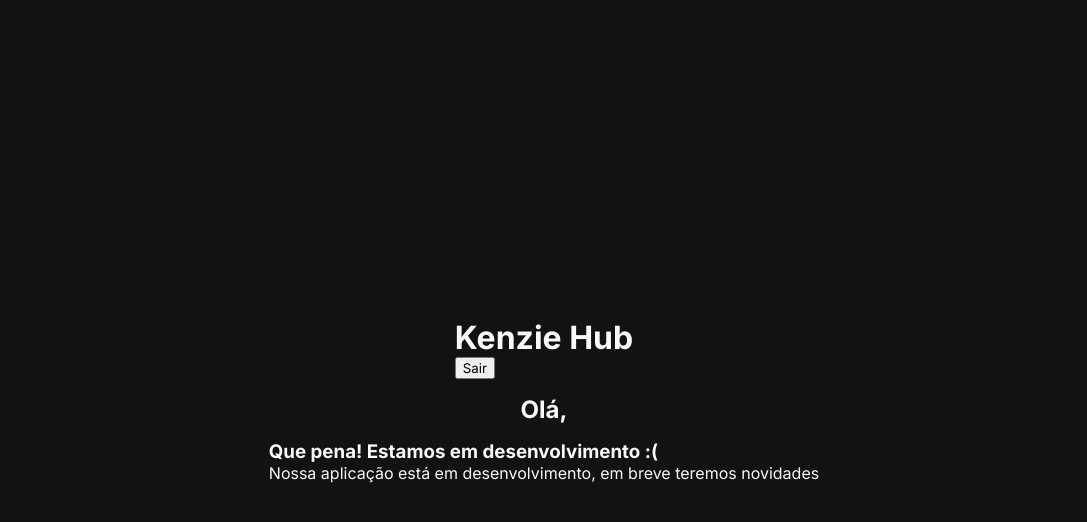
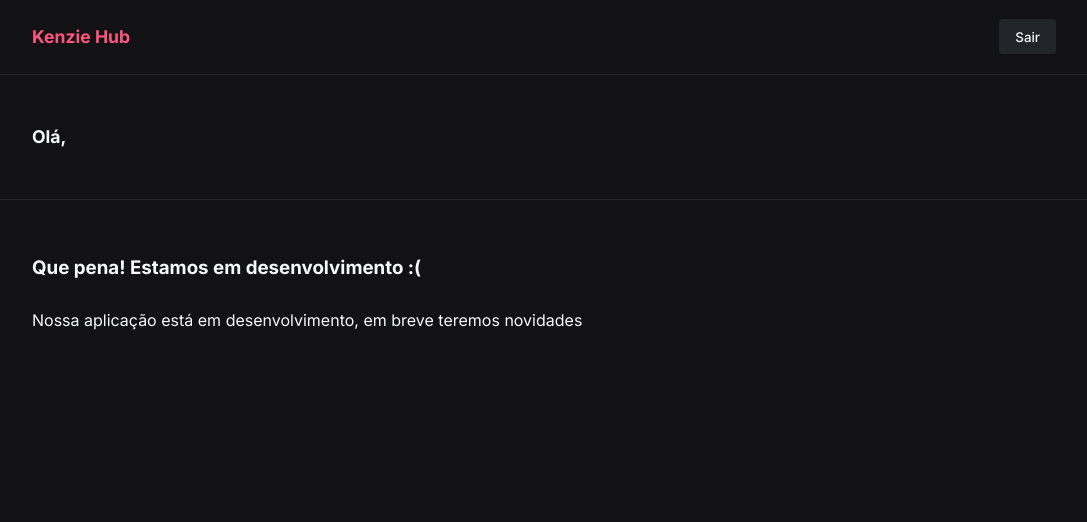
Before and after one commit to Kenzie-Academy-Brasil-Developers/kenzieHub-s314-s407, a React (Create React App) app: page /dashboard in a window 1280 px wide. Shown: the top 522 px of the page, without its empty margins (96-1183 px from the left). Built offline with nearby package versions, Linux system fonts and the light colour scheme.

Commit message:
Finish: MVP concluído!

```diff
--- a/src/App.jsx
+++ b/src/App.jsx
@@ -4,7 +4,6 @@
 import GlobalStyle from "./styles/global";
 import { BaseContainer } from "./styles/Container";
 import NotificationBox from "./components/NotificationBox";
-import { useEffect } from "react";
 
 const App = () => {
   const [messageStatus, setMessageStatus] = useState({
--- a/src/components/Input/index.jsx
+++ b/src/components/Input/index.jsx
@@ -34,9 +34,9 @@
           onBlur={() => setBlur(false)}
           defaultValue="Módulo 1: (Frontend básico)"
         >
-          <option value="Módulo 1: (Frontend básico)">Módulo 1</option>
-          <option value="Módulo 2: (Frontend avançado)">Módulo 2</option>
-          <option value="Módulo 3: (React)">Módulo 3</option>
+          <option value="Módulo 1: Frontend básico">Módulo 1</option>
+          <option value="Módulo 2: Frontend avançado">Módulo 2</option>
+          <option value="Módulo 3: React">Módulo 3</option>
         </StyledSelect>
       ) : (
         <>
--- a/src/components/NotificationBox/index.jsx
+++ b/src/components/NotificationBox/index.jsx
@@ -1,15 +1,20 @@
 import { Notification, NotificationContainer } from "./styles";
 import { AiFillCheckCircle } from "react-icons/ai";
+import { GiHand } from "react-icons/gi"
 import { RiErrorWarningFill } from "react-icons/ri";
 
 const NotificationBox = ({ content }) => {
   return (
     content.status && (
       <NotificationContainer>
-        {content.type === "SUCCESS" ? (
+        {content.type !== "FAIL" ? (
           <Notification>
             <div className="notification__content">
-              <AiFillCheckCircle className="icon-success" />
+              {content.type === "SUCCESS" ? (
+                <AiFillCheckCircle className="icon-success" />
+              ) : (
+                <GiHand className="icon-success" />
+              )}
               <h5>{content.message}</h5>
             </div>
             <div className="n-load n-success"></div>
--- a/src/components/Tooltip/styles.js
+++ b/src/components/Tooltip/styles.js
@@ -4,6 +4,7 @@
   display: flex;
   align-items: center;
   cursor: help;
+  z-index: 1;
 
   svg {
     height: 1.1rem;
--- a/src/pages/Dashboard/index.jsx
+++ b/src/pages/Dashboard/index.jsx
@@ -1,18 +1,22 @@
 import { useNavigate } from "react-router-dom";
+import Button from "../../components/Button";
 
-const Home = ({ user }) => {
+import { DashboardPage, Header } from "./styles";
+
+const Home = ({ user, notificator }) => {
   const navigate = useNavigate()
   const handleLogout = () => {
     window.localStorage.clear()
+    notificator(`Até a próxima ${user.name.split(" ")[0]}!`, )
     navigate("/login")
   }
 
   return (
-    <>
-      <header>
+    <DashboardPage>
+      <Header>
         <h1>Kenzie Hub</h1>
-        <button onClick={handleLogout}>Sair</button>
-      </header>
+        <Button handler={handleLogout}>Sair</Button>
+      </Header>
       <section>
         <h2>Olá, {user.name}</h2>
         <span>{user.course_module}</span>
@@ -21,7 +25,7 @@
         <h3>Que pena! Estamos em desenvolvimento :{"("}</h3>
         <p>Nossa aplicação está em desenvolvimento, em breve teremos novidades</p>
       </main>
-    </>
+    </DashboardPage>
   );
 };
 
--- /dev/null
+++ b/src/pages/Dashboard/styles.js
@@ -0,0 +1,59 @@
+import styled from "styled-components";
+
+export const DashboardPage = styled.div`
+  min-width: 100%;
+  min-height: 100vh;
+
+  section {
+    display: flex;
+    flex-direction: column;
+    justify-content: space-between;
+    border-top: 1px solid var(--color-grey-3);
+    border-bottom: 1px solid var(--color-grey-3);
+    padding: 2.5rem 10%;
+    line-height: 2.5;
+
+    h2 {
+      font-size: 1.1rem;
+      font-weight: 700;
+    }
+
+    span {
+      font-size: 0.8rem;
+      color: var(--color-grey-1);
+      font-weight: 600;
+    }
+  }
+
+  main {
+    display: none;
+    line-height: 3;
+    padding: 2.5rem 10%;
+  }
+
+  @media (min-width: 690px) {
+    section {
+      align-items: center;
+      flex-direction: row;
+    }
+
+    main {
+      display: flex;
+      flex-direction: column;
+    }
+  }
+`;
+
+export const Header = styled.header`
+  display: flex;
+  width: 100%;
+  justify-content: space-between;
+  align-items: center;
+  padding: 1.2rem 10%;
+  box-sizing: border-box;
+
+  h1 {
+    font-size: 1.1rem;
+    color: var(--color-primary);
+  }
+`;
--- a/src/pages/Login/index.jsx
+++ b/src/pages/Login/index.jsx
@@ -8,30 +8,12 @@
 import CustomInput from "../../components/Input";
 import Button from "../../components/Button";
 
-const Login = ({ message, handleMessage, handleUser }) => {
+const Login = ({ handleUser, notificator }) => {
   const navigate = useNavigate();
 
   const { register, handleSubmit, formState: { errors } } = useForm({
     resolver: yupResolver(loginSchema),
   });
-
-  const handleNotification = (input, type) => {
-    if (message.status) {
-      handleMessage({ ...message, status: false });
-
-      handleMessage({ message: input, type: type, status: true });
-
-      setTimeout(() => {
-        handleMessage({ ...message, status: false });
-      }, 5000);
-    } else {
-      handleMessage({ message: input, type: type, status: !message.status });
-
-      setTimeout(() => {
-        handleMessage({ ...message, status: false });
-      }, 5000);
-    }
-  };
 
   const submitLogin = (data) => {
     api
@@ -44,12 +26,12 @@
         );
 
         const user = response.data.user;
-        handleNotification(`Bem vindo ${user.name.split(" ")[0]}!`, "SUCCESS");
+        notificator(`Bem vindo ${user.name.split(" ")[0]}!`, "SUCCESS");
         handleUser(user);
 
         navigate("/dashboard");
       })
-      .catch(() => handleNotification("Login ou senha incorretos", "FAIL"));
+      .catch(() => notificator("Login ou senha incorretos", "FAIL"));
   };
 
   return (
--- a/src/pages/Register/index.jsx
+++ b/src/pages/Register/index.jsx
@@ -8,31 +8,12 @@
 import CustomInput from "../../components/Input";
 import Button from "../../components/Button";
 
-const Register = ({ message, handleMessage }) => {
+const Register = ({ notificator }) => {
   const navigate = useNavigate();
 
   const { register, handleSubmit, formState: { errors } } = useForm({
     resolver: yupResolver(registerSchema),
   });
-
-
-  const handleNotification = (input, type) => {
-    if (message.status) {
-      handleMessage({ ...message, status: false });
-
-      handleMessage({ message: input, type: type, status: true });
-
-      setTimeout(() => {
-        handleMessage({ ...message, status: false });
-      }, 5000);
-    } else {
-      handleMessage({ message: input, type: type, status: !message.status });
-
-      setTimeout(() => {
-        handleMessage({ ...message, status: false });
-      }, 5000);
-    }
-  };
 
   const registerUser = ({ name, email, password, bio, contact, course_module }) => {
     const options = {
@@ -46,10 +27,10 @@
     api
     .post("/users", options)
     .then(() => {
-      handleNotification("Conta criada com sucesso!", "SUCCESS");
+      notificator("Conta criada com sucesso!", "SUCCESS");
       navigate("/login");
     })
-    .catch(() => handleNotification("Email atualmente em uso", "FAIL"));
+    .catch(() => notificator("Email atualmente em uso", "FAIL"));
   };
 
   return (
--- a/src/routes/index.jsx
+++ b/src/routes/index.jsx
@@ -7,19 +7,40 @@
 const AppRoutes = ({ message, handleMessage }) => {
   const [username, setUsername] = useState("");
 
+  const handleNotification = (input, type) => {
+    if (message.status) {
+      handleMessage({ ...message, status: false });
+
+      handleMessage({ message: input, type: type, status: true });
+
+      setTimeout(() => {
+        handleMessage({ ...message, status: false });
+      }, 5000);
+    } else {
+      handleMessage({ message: input, type: type, status: !message.status });
+
+      setTimeout(() => {
+        handleMessage({ ...message, status: false });
+      }, 5000);
+    }
+  };
+
   return (
     <Routes>
       <Route
         index
         path="/login"
         element={
-          <Login message={message} handleMessage={handleMessage} handleUser={setUsername} />
+          <Login handleUser={setUsername} notificator={handleNotification} />
         }
       />
-      <Route path="/dashboard" element={<Home user={username} />} />
+      <Route
+        path="/dashboard"
+        element={<Home user={username} notificator={handleNotification} />}
+      />
       <Route
         path="/register"
-        element={<Register message={message} handleMessage={handleMessage} />}
+        element={<Register notificator={handleNotification} />}
       />
       <Route path="*" element={<Navigate replace to="/login" />} />
     </Routes>
--- a/src/styles/global.js
+++ b/src/styles/global.js
@@ -28,6 +28,7 @@
     body {
         box-sizing: border-box;
         padding: 0;
+        background-color: var(--color-grey-4);
     }
 
     button {
--- a/src/validators/register.js
+++ b/src/validators/register.js
@@ -20,6 +20,7 @@
   contact: yup
     .string()
     .required("Adicione um telefone para contato.")
+    .max(11, "O contato deve conter no máximo 11 caracteres")
     .matches(
       /(\d{10,11}|\d{8,9})/,
       "O campo contato deve conter de 8 a 11 caracteres."
```
Also changed, not shown: 1 other file (tests, documents, lock files or other folders).
